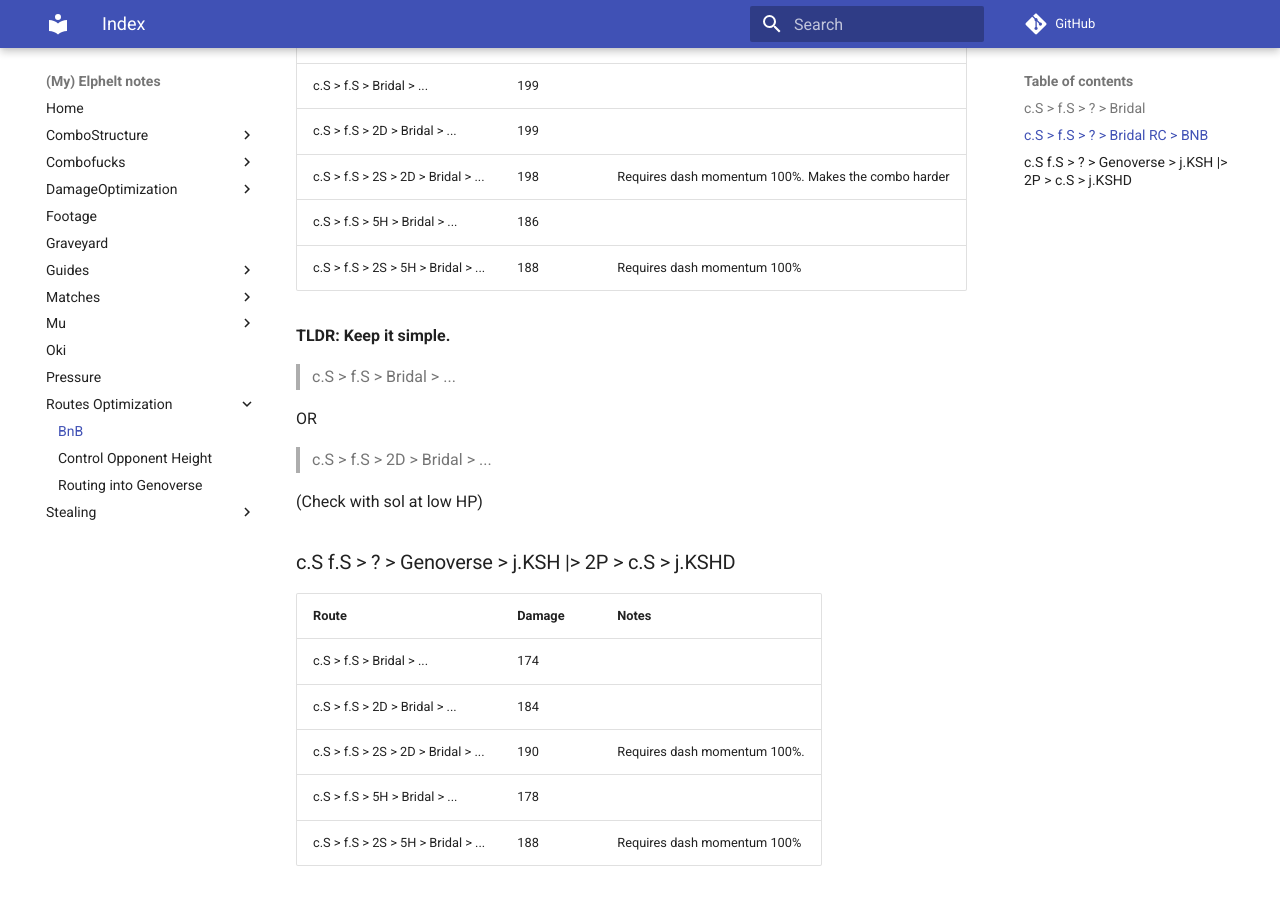
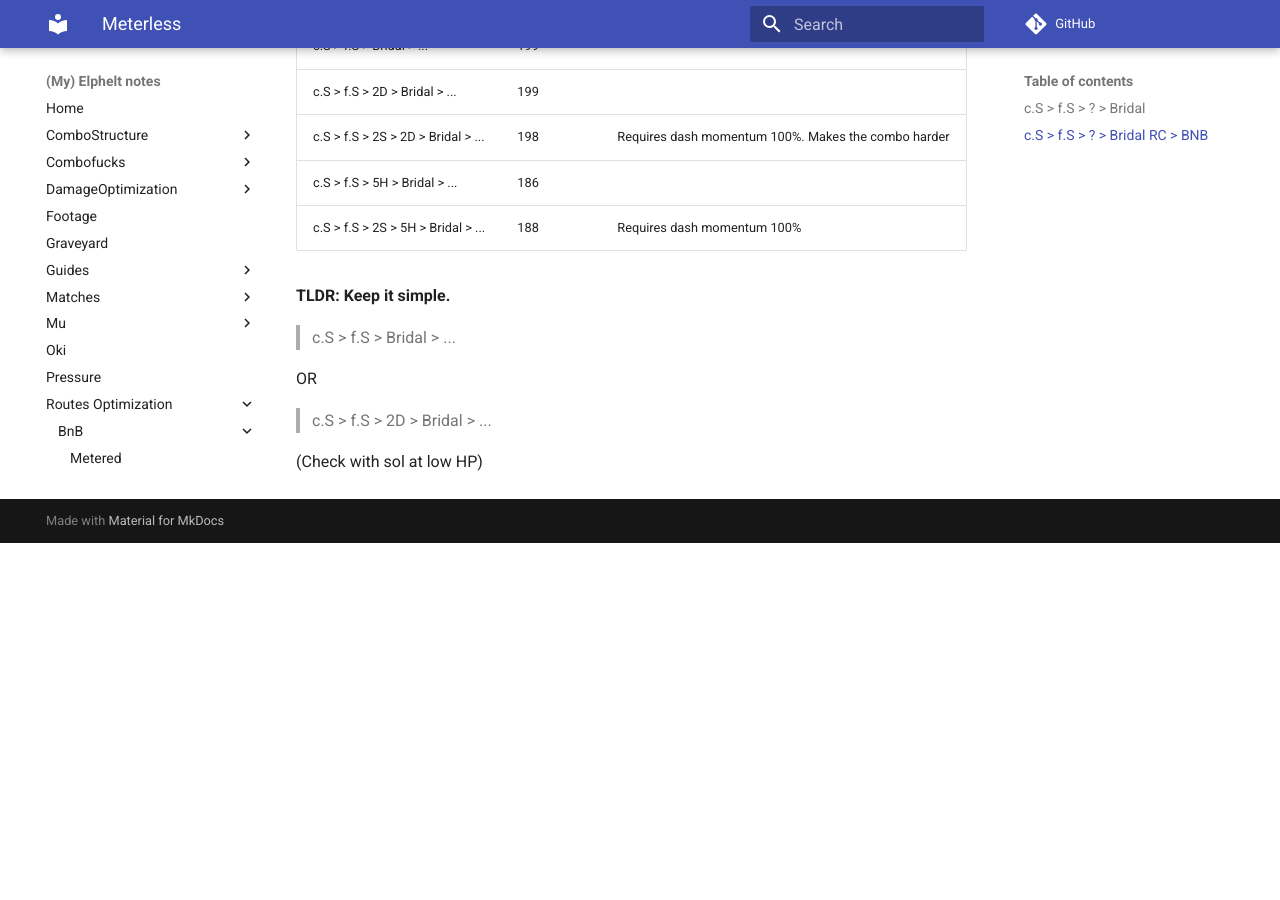
Before and after one commit to OriolFilter/Elphelt, an MkDocs documentation site: the page built from docs/Routes_Optimization/BnB/Meterless.md, in a window 1280 px wide and 900 px high, scrolled down 1057 px. Built offline with MkDocs 1.6.1 and Material for MkDocs 9.7.7, drawn with Linux system fonts in a browser that asks for light colours; comment, search, counter and statistics services are not loaded; after the commit the page ends 1600 px from its top, so only the background shows below that; some of the changed text lies outside the part shown.

Commit message:
Not relevant

```diff
--- a/docs/Routes_Optimization/BnB/README.md
+++ b/docs/Routes_Optimization/BnB/Meterless.md
@@ -1,7 +1,4 @@
-
-The idea about this doc, is checking when/if its better to "optimize" shit for extra damage
-
-## c.S > f.S > ? > Bridal
+# c.S > f.S > ? > Bridal
 
 > Tested on Sol only.
 
@@ -24,7 +21,7 @@ Without dash momentum:
 
 > c.S > f.S > 2D > Bridal
 
-## c.S > f.S > ? > Bridal RC > BNB
+# c.S > f.S > ? > Bridal RC > BNB
 
 c.S f.S > ? > Bridal RC > 2H > Pull Berry > c.S > j.S > jc j.K > j.S j.H > j.Toss |> 6H > SG.pull > SG.S > SG.unpull? > c.S > j.KSH
 
@@ -45,23 +42,3 @@ OR
 > c.S > f.S > 2D > Bridal > ...
 
 (Check with sol at low HP)
-
-## c.S f.S > ? > Genoverse > j.KSH |> 2P > c.S > j.KSHD
-
-| Route                              | Damage | Notes                                              |
-|:-----------------------------------|:-------|:---------------------------------------------------|
-| c.S > f.S > Bridal > ...           | 174    |                                                    |
-| c.S > f.S > 2D > Bridal > ...      | 184    |                                                    |
-| c.S > f.S > 2S > 2D > Bridal > ... | 190    | Requires dash momentum 100%.                       |
-| c.S > f.S > 5H > Bridal > ...      | 178    |                                                    |
-| c.S > f.S > 2S > 5H > Bridal > ... | 188    | Requires dash momentum 100%                        |
-
-**TLDR: Keep it simple.**
-
-> c.S > f.S > Bridal > ...
-
-OR
-
-> c.S > f.S > 2D > Bridal > ...
-
-(Check with sol at low HP)
```
Also changed, not shown: docs/Routes_Optimization/BnB/Metered.md (added, +19 -0 lines), docs/Routes_Optimization/Routing_into_Genoverse/README.md (+2 -0 lines).
